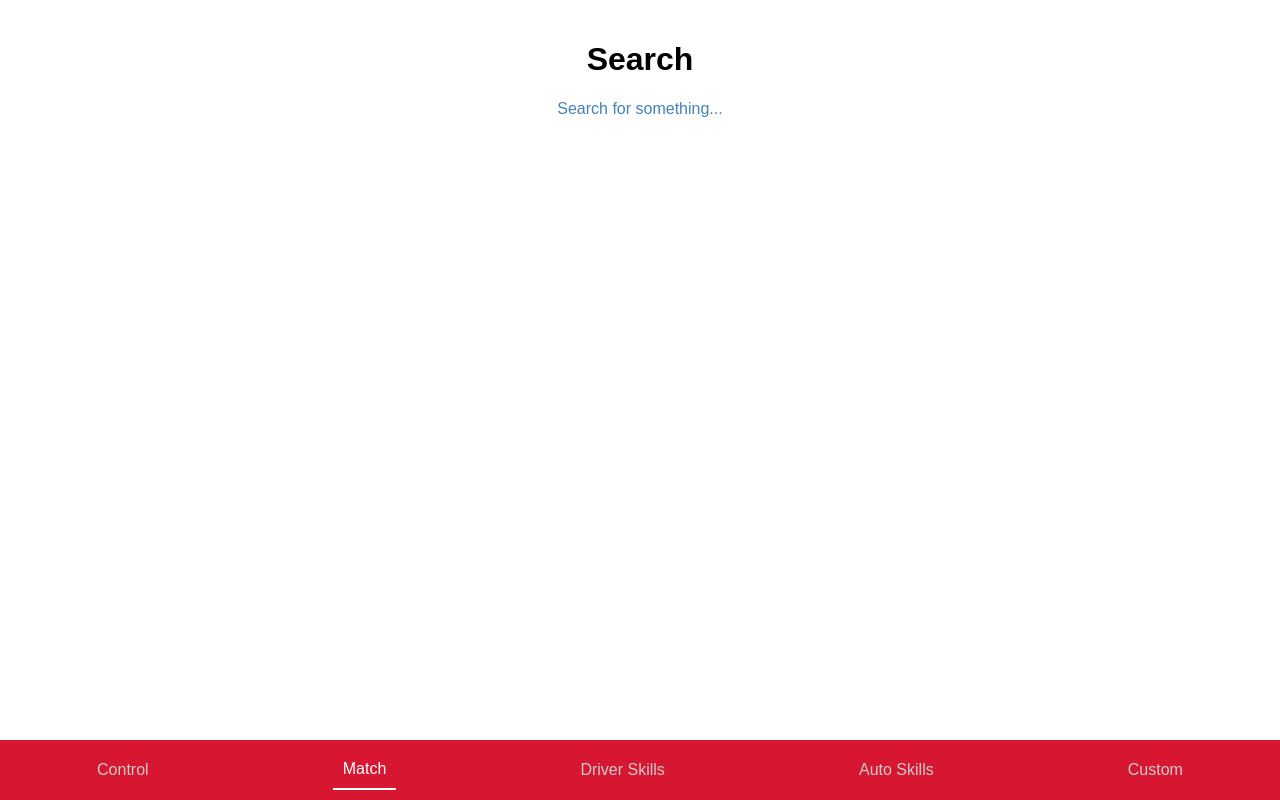
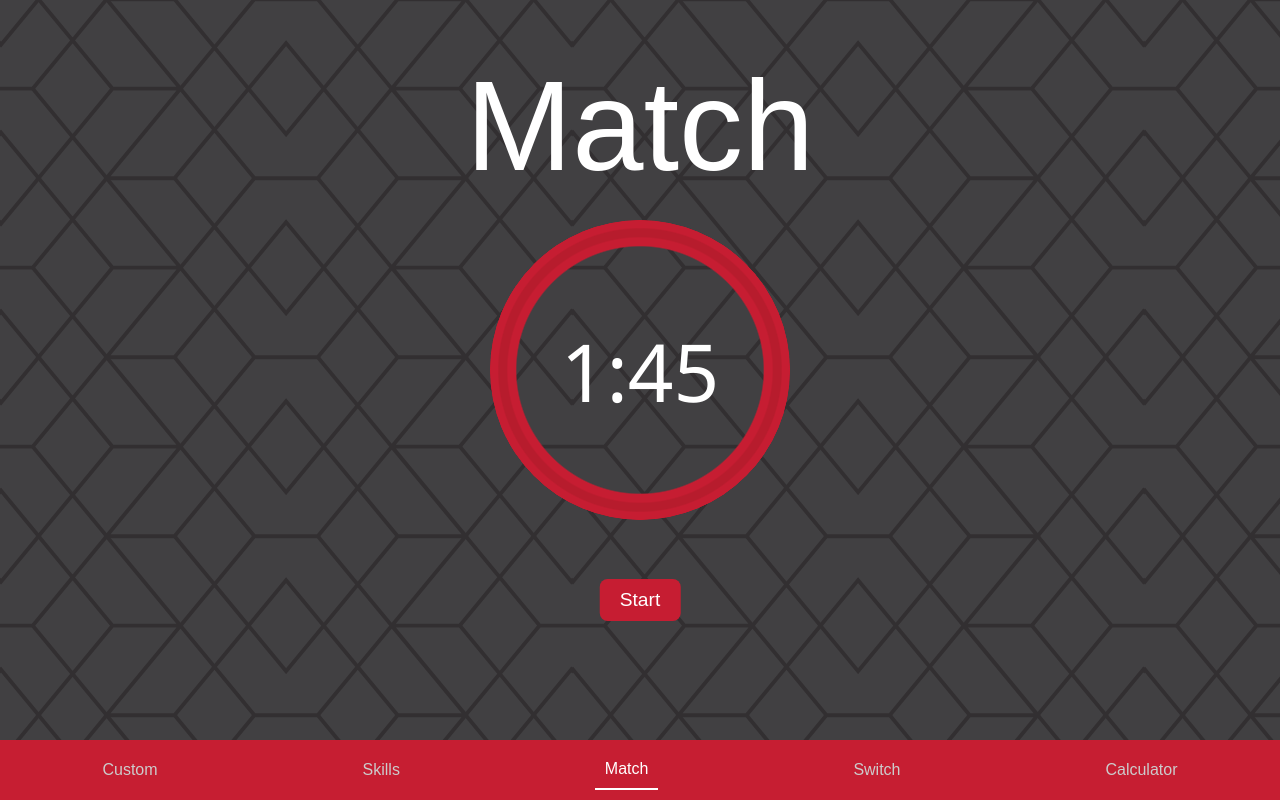
Before and after one commit to j-shotime/Digital-Comp-Switch, a plain HTML site: page index.html in a window 1280 px wide. Both pictures are taken after a click on the button "Match". Drawn offline with Linux system fonts and the light colour scheme.

Commit message:
working timer and progress bar animations

```diff
--- a/index.html
+++ b/index.html
@@ -1,35 +1,34 @@
 <!DOCTYPE html>
 <html lang="en">
 <head>
+  <link href="https://fonts.googleapis.com/css2?family=Noto+Sans&display=swap" rel="stylesheet">
   <meta charset="UTF-8" />
-  <!-- iOS fullscreen support -->
-  <meta name="apple-mobile-web-app-capable" content="yes">
-  <meta name="apple-mobile-web-app-status-bar-style" content="black-translucent">
-
-  <!-- Android fullscreen (Chrome PWA behavior) -->
-  <meta name="mobile-web-app-capable" content="yes">
-
   <title>Digital Comp Switch</title>
-  <link rel="icon" href="favicon.ico"/>
+  <link rel="icon" href="favicon.ico" />
   <link rel="stylesheet" href="styles.css" />
-  <link id="dynamic-css" rel="stylesheet" href="pages/control.css" />
+  <link id="dynamic-css" rel="stylesheet" href="pages/switch.css" />
 </head>
 <body>
   <div id="content"></div>
 
   <nav class="bottom-nav">
-    <button onclick="navigate(0)">Control</button>
-    <button onclick="navigate(1)">Match</button>
-    <button onclick="navigate(2)">Driver Skills</button>
-    <button onclick="navigate(3)">Auto Skills</button>
-    <button onclick="navigate(4)">Custom</button>
+    <button onclick="navigate(0)">Custom</button>
+    <button onclick="navigate(1)">Skills</button>
+    <button onclick="navigate(2)">Match</button>
+    <button onclick="navigate(3)">Switch</button>
+    <button onclick="navigate(4)">Calculator</button>
   </nav>
 
-  <!-- Scripts -->
-  <script src="pages/control.js" type="module"></script>
-  <script src="pages/search.js" type="module"></script>
-  <script src="pages/profile.js" type="module"></script>
-  <script src="control.js"></script>
+  <!-- Page HTML modules -->
+  <script src="pages/custom.js" type="module"></script>
+  <script src="pages/skills.js" type="module"></script>
+  <script src="pages/match.js" type="module"></script>
+  <script src="pages/switch.js" type="module"></script>
+  <script src="pages/calculator.js" type="module"></script>
+
+  <!-- Functionality scripts -->
+  <script src="javascript/switch.js"></script>
+  <script src="javascript/match.js"></script>
   <script type="module" src="script.js"></script>
 </body>
 </html>
--- /dev/null
+++ b/javascript/match.js
@@ -0,0 +1,54 @@
+targetTime = 105;
+time = 0;
+
+const tick = () => {
+  if(timeOutput === null)
+  {
+    startTime = Date.now();
+    timeOutput = document.querySelector('#output');
+  }
+  time = Math.floor((Date.now() - startTime) / 1000);
+  timeOutput.textContent = formatTime(targetTime - time);
+  setProgress(((targetTime - (Date.now() - startTime) / 1000) / targetTime) * 100);
+  // Loop us around
+  requestAnimationFrame(tick);
+}
+
+window.toggleMatch = function()
+{
+  start();
+};
+
+function start()
+{
+  startTime = Date.now();
+  tick();
+}
+
+function prepMatch() {
+  targetTime = 105; // seconds
+  time = 0;
+  timeOutput = document.querySelector('#output');
+  timeOutput.textContent = formatTime(targetTime - time);
+  startTime = null;
+}
+
+function setProgress(percent) {
+  percent = Math.max(0, Math.min(100, percent)); // Clamp 0-100
+
+  const inner = document.getElementById('inner-ring');
+  const middle = document.getElementById('middle-ring');
+  const outer = document.getElementById('outer-ring');
+  const text = document.getElementById('progress-text');
+
+  // Update conic gradients
+  inner.style.background = `conic-gradient(#c61d32 ${percent}%, transparent 0)`;
+  middle.style.background = `conic-gradient(#b71c2d ${percent}%, transparent 0)`;
+  outer.style.background = `conic-gradient(#c61d32 ${percent}%, transparent 0)`;
+}
+
+function formatTime(totalSeconds) {
+  const minutes = Math.floor(totalSeconds / 60);
+  const seconds = totalSeconds % 60;
+  return `${minutes}:${seconds.toString().padStart(2, '0')}`;
+}
--- a/control.js
+++ b/javascript/switch.js
@@ -1,6 +1,6 @@
 let port;
 let writer;
-let pinStates = [0, 0]; // Pin1 = index 0, Pin2 = index 1
+let pinStates = [0, 0]; // [Pin1, Pin2]
 
 window.connectSerial = async function () {
   try {
@@ -19,13 +19,11 @@ window.togglePin = function (pin) {
     alert('Connect to serial first!');
     return;
   }
-
   pinStates[pin] ^= 1;
   sendByte();
 };
 
 async function sendByte() {
   const byte = (pinStates[1] << 1) | pinStates[0];
-  const data = new Uint8Array([byte]);
-  await writer.write(data);
+  await writer.write(new Uint8Array([byte]));
 }
--- /dev/null
+++ b/pages/calculator.js
@@ -0,0 +1,4 @@
+export const calculatorHTML = `
+  <h1>Calculator</h1>
+  <p>Calculate Match Score</p>
+`;
--- /dev/null
+++ b/pages/custom.js
@@ -0,0 +1,4 @@
+export const customHTML = `
+  <h1>Custom</h1>
+  <p>Custom Timer</p>
+`;
--- /dev/null
+++ b/pages/match.css
@@ -0,0 +1,110 @@
+.match-view {
+  position: relative;
+  display: flex;
+  justify-content: center;
+  align-items: center;
+  height: calc(100vh - 100px); /* Full viewport height */
+}
+
+.container {
+  position: absolute;
+  top: 50%;
+  left: 50%;
+  transform: translate(-50%, -50%);
+  background: transparent;
+}
+
+/* Centered Output Text */
+p {
+  position: absolute;
+  top: 50%;
+  left: 50%;
+  transform: translate(-50%, -50%);
+  color: white;
+  font-family: 'Noto Sans', sans-serif;
+  font-weight: normal;
+  font-size: 5rem;
+  margin: 0;
+  padding: 0;
+  text-align: center;
+  pointer-events: none; /* Optional: prevent clicks from interfering */
+}
+
+/* Progress Bars */
+.progress-bar {
+  position: absolute;
+  top: 50%;
+  left: 50%;
+  transform: translate(-50%, -50%);
+  border-radius: 50%;
+}
+
+/* Inner Ring */
+.progress-bar.inner {
+  width: 300px;
+  height: 300px;
+  background: conic-gradient(#c61d32 100%, transparent 0);
+  mask: radial-gradient(closest-side, transparent 82%, black 83%);
+  -webkit-mask: radial-gradient(closest-side, transparent 82%, black 83%);
+}
+
+/* Middle Ring */
+.progress-bar.middle {
+  width: 300px;
+  height: 300px;
+  background: conic-gradient(#b71c2d 100%, transparent 0);
+  mask: radial-gradient(closest-side, transparent 88%, black 89%);
+  -webkit-mask: radial-gradient(closest-side, transparent 88%, black 89%);
+}
+
+/* Outer Ring */
+.progress-bar.outer {
+  width: 300px;
+  height: 300px;
+  background: conic-gradient(#c61d32 100%, transparent 0);
+  mask: radial-gradient(closest-side, transparent 94%, black 95%);
+  -webkit-mask: radial-gradient(closest-side, transparent 94%, black 95%);
+}
+
+/* SVG Tracks */
+.track-svg {
+  position: absolute;
+  top: 50%;
+  left: 50%;
+  transform: translate(-50%, -50%);
+  pointer-events: none;
+}
+
+
+h1 {
+  position: absolute;
+  top: 15%;
+  left: 50%;
+  transform: translate(-50%, -50%);
+  color: white;
+  font-weight: normal;
+  font-size: 8rem;
+  margin: 0;
+  padding: 0;
+  text-align: center;
+  pointer-events: none;
+}
+
+/* Optional: Style for the Start button */
+#start-button {
+  position: absolute;
+  top: 80%;
+  left: 50%;
+  transform: translate(-50%, -50%);
+  margin-top: 20px;
+  font-size: 1.2rem;
+  padding: 10px 20px;
+  background-color: #c61d32;
+  color: white;
+  border: none;
+  border-radius: 8px;
+  cursor: pointer;
+  display: block;
+  margin-left: auto;
+  margin-right: auto;
+}
--- /dev/null
+++ b/pages/match.js
@@ -0,0 +1,17 @@
+export const matchHTML = `
+  <div class="match-view">
+    <h1>Match</h1>
+    <div class="container">
+      <svg id="track-svg" class="track-svg" width="300" height="300" viewBox="0 0 300 300">
+        <circle cx="150" cy="150" r="137.5" stroke="#59595c" stroke-width="17.5" fill="none" />
+        <circle class="rails" cx="150" cy="150" r="142.5" stroke="#763e43" stroke-width="2" fill="none" />
+        <circle class="rails" cx="150" cy="150" r="132.5" stroke="#763e43" stroke-width="2" fill="none" />
+      </svg>
+      <div id="inner-ring" class="progress-bar inner"></div>
+      <div id="middle-ring" class="progress-bar middle"></div>
+      <div id="outer-ring" class="progress-bar outer"></div>
+      <p id="output">0%</p>
+    </div>
+    <button id="start-button">Start</button>
+  </div>
+`;
--- a/pages/profile.js
+++ /dev/null
@@ -1,4 +0,0 @@
-export const profileHTML = `
-  <h1>Profile</h1>
-  <p>This is your profile.</p>
-`;
--- a/pages/search.js
+++ /dev/null
@@ -1,4 +0,0 @@
-export const searchHTML = `
-  <h1>Search</h1>
-  <p>Search for something...</p>
-`;
--- /dev/null
+++ b/pages/skills.css
@@ -0,0 +1,3 @@
+h1 {
+  color: green;
+}
--- /dev/null
+++ b/pages/skills.js
@@ -0,0 +1,4 @@
+export const skillsHTML = `
+  <h1>Skills</h1>
+  <p>Run a Skills Match</p>
+`;
--- a/pages/control.js
+++ b/pages/switch.js
@@ -1,4 +1,4 @@
-export const controlHTML = `
+export const switchHTML = `
   <h1>Comp Switch Control</h1>
   <button onclick="connectSerial()">🔌 Connect</button>
   <br><br>
--- a/script.js
+++ b/script.js
@@ -1,6 +1,8 @@
-import { controlHTML } from './pages/control.js';
-import { searchHTML } from './pages/search.js';
-import { profileHTML } from './pages/profile.js';
+import { customHTML } from './pages/custom.js';
+import { calculatorHTML } from './pages/calculator.js';
+import { matchHTML } from './pages/match.js';
+import { switchHTML } from './pages/switch.js';
+import { skillsHTML } from './pages/skills.js';
 
 function loadCSS(href) {
   const link = document.getElementById('dynamic-css');
@@ -23,21 +25,36 @@ export function navigate(page) {
 
   switch (page) {
     case 0:
-      content.innerHTML = controlHTML;
-      loadCSS('pages/control.css');
+      content.innerHTML = customHTML;
+      loadCSS('pages/custom.css');
       break;
     case 1:
-      content.innerHTML = searchHTML;
-      loadCSS('pages/search.css');
+      content.innerHTML = skillsHTML;
+      loadCSS('pages/skills.css');
       break;
     case 2:
-      content.innerHTML = profileHTML;
-      loadCSS('pages/profile.css');
+      content.innerHTML = matchHTML;
+      loadCSS('pages/match.css');
+      prepMatch();
+      const startButton = document.getElementById('start-button');
+      if (startButton) {
+        startButton.addEventListener('click', () => {
+          toggleMatch(); // global function from javascript/match.js
+        });
+      }
+      break;
+    case 3:
+      content.innerHTML = switchHTML;
+      loadCSS('pages/switch.css');
+      break;
+    case 4:
+      content.innerHTML = calculatorHTML;
+      loadCSS('pages/calculator.css');
       break;
     default:
       content.innerHTML = "<h1>404</h1><p>Page not found.</p>";
   }
 }
 
-window.addEventListener('DOMContentLoaded', () => navigate(0));
-window.navigate = navigate; // So it works on button onclick
+window.addEventListener('DOMContentLoaded', () => navigate(3));
+window.navigate = navigate;
--- a/styles.css
+++ b/styles.css
@@ -1,5 +1,7 @@
 body {
   margin: 0;
+  background-image: url('main_background.png');
+  background-repeat: repeat;
   font-family: Arial, sans-serif;
   padding-bottom: 60px;
   text-align: center;
@@ -11,7 +13,7 @@ body {
   left: 0;
   right: 0;
   height: 60px;
-  background-color: #d71731;
+  background-color: #c61e32;
   display: flex;
   justify-content: space-around;
   align-items: center;
```
Also changed, not shown: main_background.png (added), pages/calculator.css (renamed from pages/search.css), pages/custom.css (renamed from pages/profile.css), pages/switch.css (renamed from pages/control.css).
